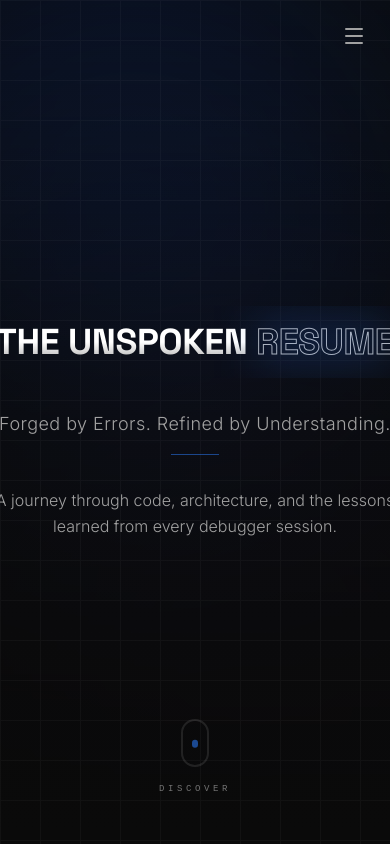
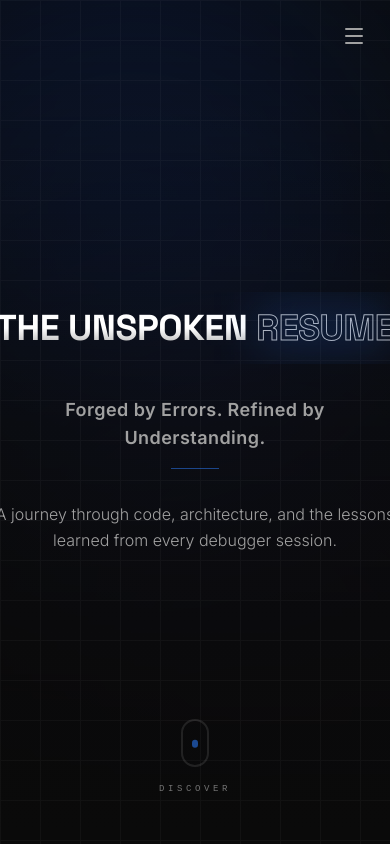
Before and after one commit to ankitkuniyal/The-Unspoken-Resume, a Next.js app: page / in a window 390 px wide. Shown: the top 844 px of the page. Built offline with nearby package versions, Linux system fonts and the light colour scheme.

Commit message:
Adjust font sizes and weights in HeroSection.

```diff
--- a/src/components/story/HeroSection.jsx
+++ b/src/components/story/HeroSection.jsx
@@ -51,7 +51,7 @@ const HeroSection = () => {
           <h1 className="flex flex-col items-center text-center font-display font-black leading-none tracking-tight text-white uppercase">
             <div className="overflow-hidden py-4">
               <motion.span
-                className="block text-4xl sm:text-6xl md:text-9xl lg:text-[9rem] xl:text-[8rem] whitespace-nowrap"
+                className="block text-4xl sm:text-5xl md:text-6xl lg:text-[5.5rem] xl:text-[6.5rem] whitespace-nowrap"
                 initial={{ y: "100%" }}
                 animate={{ y: 0 }}
                 transition={{ duration: 1.4, delay: 0.2, ease: [0.22, 1, 0.36, 1] }}
@@ -71,7 +71,7 @@ const HeroSection = () => {
             transition={{ duration: 1, delay: 1.2 }}
             className="flex flex-col items-center gap-4"
           >
-            <p className="max-w-2xl font-sans text-lg md:text-xl text-neutral-400 font-light tracking-wide">
+            <p className="max-w-2xl font-sans text-lg md:text-2xl text-neutral-400 font-semibold tracking-wide">
               Forged by Errors. Refined by Understanding.
             </p>
             <div className="h-px w-12 bg-blue-500/50" />
```
